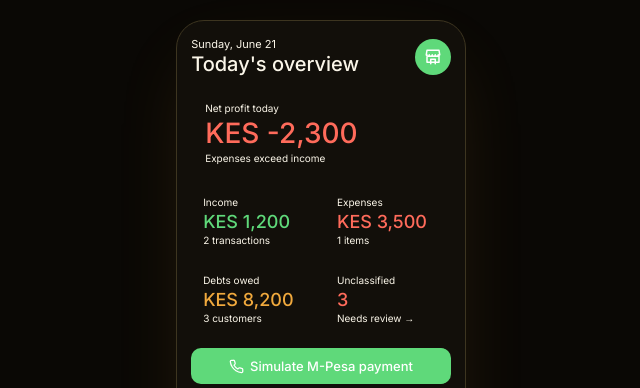
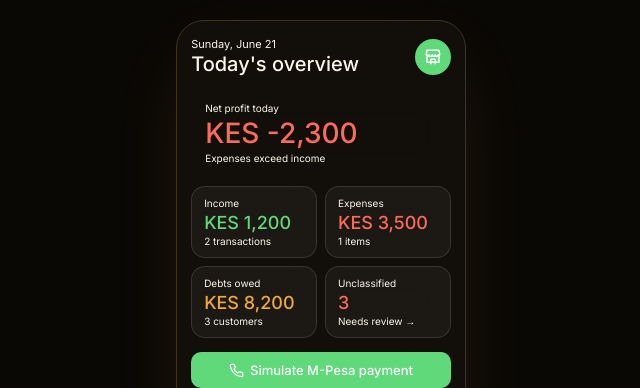
Before and after one commit to bred9702-svg/duka-app, a React (Vite) app: page / in a window 1280 px wide. Shown: the top 388 px of the page, without its empty margins (319-959 px from the left). Built offline with nearby package versions, Linux system fonts and the light colour scheme.

Commit message:
Update Card.jsx

```diff
--- a/src/components/ui/Card.jsx
+++ b/src/components/ui/Card.jsx
@@ -1,13 +1,23 @@
-export default function Card({ children, style = {}, onClick }) {
+export default function Card({ children, style = {}, onClick, glass = true }) {
+  const base = glass
+    ? {
+        background: 'var(--glass-fill-soft)',
+        backdropFilter: 'blur(14px)',
+        WebkitBackdropFilter: 'blur(14px)',
+        border: '1px solid var(--glass-border)',
+      }
+    : {
+        background: 'var(--bg-surface)',
+        border: '1px solid var(--line)',
+      }
   return (
     <div
       onClick={onClick}
       style={{
-        background: 'var(--bg-card)',
-        border: '1px solid var(--border)',
         borderRadius: 'var(--radius-lg)',
         padding: '12px 14px',
         cursor: onClick ? 'pointer' : 'default',
+        ...base,
         ...style,
       }}
     >
```
